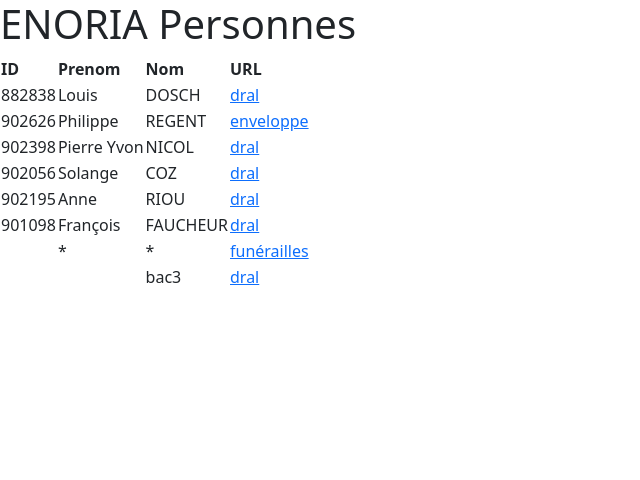
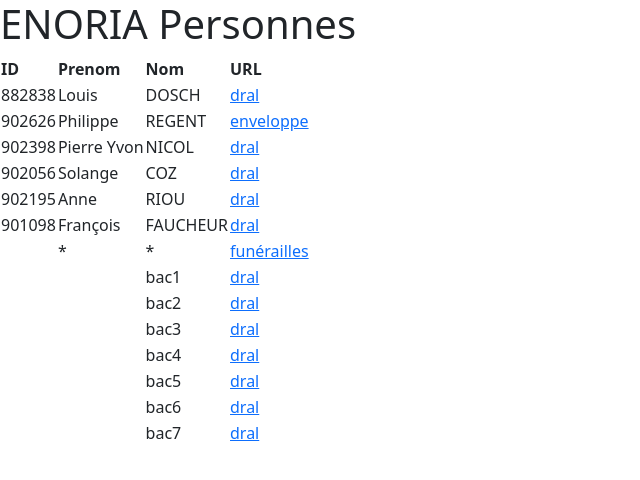
Before and after one commit to awelvor/enoria, a Jekyll site: the page built from data.md, in a window 1280 px wide. Shown: the top 480 px of the page, without its empty margins (0-640 px from the left). Built offline with Jekyll 4.4.1, drawn with Linux system fonts in a browser that asks for light colours; our own code applies the rules of GitHub Pages for plain Markdown files.

Commit message:
Update data.md

```diff
--- a/data.md
+++ b/data.md
@@ -9,4 +9,10 @@
 | 902195 | Anne | RIOU |[dral](https://web.enoria.app/tools/documentspdf/?p=902195&g=29621&titredoc=&doc=23355&orientation=landscape&preview=pdf&format=a4&optionsName=mybac,mydepot,mydist&optionsValue=Trois,Zero,Zero)|
 | 901098| François | FAUCHEUR |[dral](https://web.enoria.app/tools/documentspdf/?p=901098&g=29621&titredoc=&doc=23355&orientation=landscape&preview=pdf&format=a4&optionsName=mybac,mydepot,mydist&optionsValue=Trois,Zero,Zero) |
 | | * | * |[funérailles](https://web.enoria.app/tools/documentspdf/?p=1042904,1032503,1060976,1054182,1032576,1040757,1045837,1054203,902273,1040748,902590,1040786,1054219,1054241,1060995,1061635,901398,1040769,1051692,1055913,1039011,901407,902109,1033084,1033972,1045830,1058278,1045857,1045849,1040811,902129,1033342,901524,1038993,1053367,1045876,901443,901531,1053384,1045864,1058248,1040815,901449,1033994,901457,1045814,901744,1047955,890300,1045817&titredoc=&doc=23168&orientation=portrait&preview=html&format=a4)|
+|  |  | bac1 |[dral](https://web.enoria.app/tools/documentspdf/?g=29621&titredoc=&doc=23355&orientation=landscape&preview=pdf&format=a4&optionsName=mybac,mydepot,mydist&optionsValue=Un,Zero,Zero)|
+|  |  | bac2 |[dral](https://web.enoria.app/tools/documentspdf/?g=29621&titredoc=&doc=23355&orientation=landscape&preview=pdf&format=a4&optionsName=mybac,mydepot,mydist&optionsValue=Deux,Zero,Zero)|
 |  |  | bac3 |[dral](https://web.enoria.app/tools/documentspdf/?g=29621&titredoc=&doc=23355&orientation=landscape&preview=pdf&format=a4&optionsName=mybac,mydepot,mydist&optionsValue=Trois,Zero,Zero)|
+|  |  | bac4 |[dral](https://web.enoria.app/tools/documentspdf/?g=29621&titredoc=&doc=23355&orientation=landscape&preview=pdf&format=a4&optionsName=mybac,mydepot,mydist&optionsValue=Quatre,Zero,Zero)|
+|  |  | bac5 |[dral](https://web.enoria.app/tools/documentspdf/?g=29621&titredoc=&doc=23355&orientation=landscape&preview=pdf&format=a4&optionsName=mybac,mydepot,mydist&optionsValue=Cinq,Zero,Zero)|
+|  |  | bac6 |[dral](https://web.enoria.app/tools/documentspdf/?g=29621&titredoc=&doc=23355&orientation=landscape&preview=pdf&format=a4&optionsName=mybac,mydepot,mydist&optionsValue=Six,Zero,Zero)|
+|  |  | bac7 |[dral](https://web.enoria.app/tools/documentspdf/?g=29621&titredoc=&doc=23355&orientation=landscape&preview=pdf&format=a4&optionsName=mybac,mydepot,mydist&optionsValue=Sept,Zero,Zero)|
```
